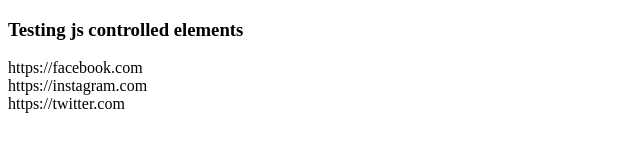
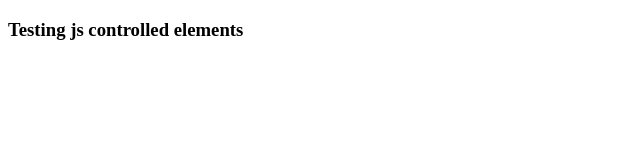
Before and after one commit to datapython/js_dom_html, a plain HTML site: page index.html in a window 1280 px wide. Shown: the whole page, without its empty margins (0-640 px from the left). Drawn offline with Linux system fonts and the light colour scheme.

Commit message:
move up script

```diff
--- a/index.html
+++ b/index.html
@@ -3,7 +3,7 @@
     <head lang="en">
         <meta charset="UTF-8" http-equiv="X-UA-Compatible">
 
-
+        <script src="js_dom.js"></script>
 
     </head>
     <body>
```
Also changed, not shown: js_dom.js (+10 -0 lines).
